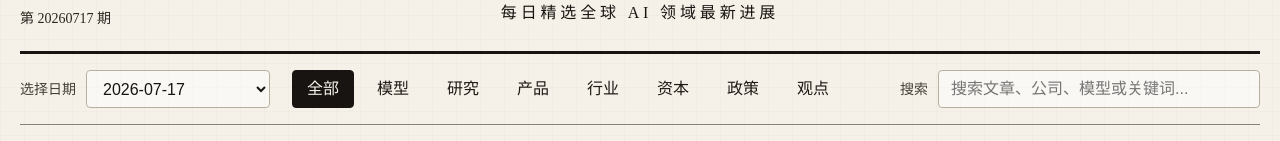
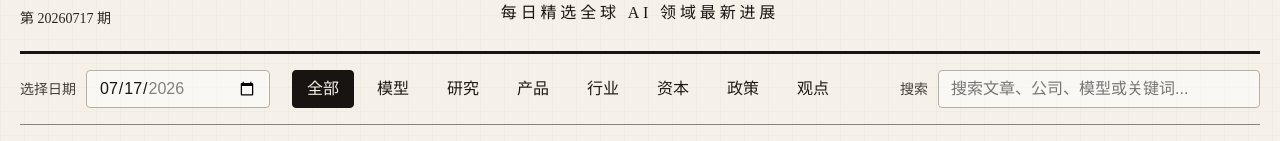
Before and after one commit to evgenyasho360-code/ai-newspaper, a React (Vite) app in the folder ai-newspaper/: page / in a window 1280 px wide. Shown: the part 129-270 px from the top of the page. Built offline with nearby package versions, Linux system fonts and the light colour scheme.

Commit message:
feat: replace issue dropdown with date picker

```diff
--- a/ai-newspaper/src/App.jsx
+++ b/ai-newspaper/src/App.jsx
@@ -126,6 +126,7 @@ function App() {
   const leadArticle = filteredArticles.find((article) => article.priority === "lead") ?? filteredArticles[0];
   const supportingArticles = filteredArticles.filter((article) => article.id !== leadArticle?.id);
   const visibleArchiveIssues = issues.slice(0, RECENT_ISSUE_LIMIT);
+  const issueDates = useMemo(() => issues.map((item) => item.date).filter(Boolean).sort(), [issues]);
 
   const favoriteArticles = useMemo(() => {
     return favoriteIds
@@ -142,6 +143,22 @@ function App() {
     setIssueId(nextId);
     setCategory("全部");
     setQuery("");
+  }
+
+  function changeIssueByDate(nextDate) {
+    if (!nextDate) return;
+
+    const datedIssues = [...issues]
+      .filter((item) => item.date)
+      .sort((first, second) => first.date.localeCompare(second.date));
+    const nextIssue =
+      datedIssues.find((item) => item.date === nextDate) ??
+      [...datedIssues].reverse().find((item) => item.date < nextDate) ??
+      datedIssues[0];
+
+    if (nextIssue) {
+      changeIssue(nextIssue.id);
+    }
   }
 
   function getFavoriteKey(article) {
@@ -216,13 +233,13 @@ function App() {
       <section className="control-bar" aria-label="日报筛选">
         <label className="issue-picker">
           <span>选择日期</span>
-          <select value={issueId} onChange={(event) => changeIssue(event.target.value)}>
-            {issues.map((item) => (
-              <option value={item.id} key={item.id}>
-                {item.date}
-              </option>
-            ))}
-          </select>
+          <input
+            max={issueDates.at(-1)}
+            min={issueDates[0]}
+            onChange={(event) => changeIssueByDate(event.target.value)}
+            type="date"
+            value={issue.date}
+          />
         </label>
 
         <nav className="category-tabs" aria-label="分类">
```
